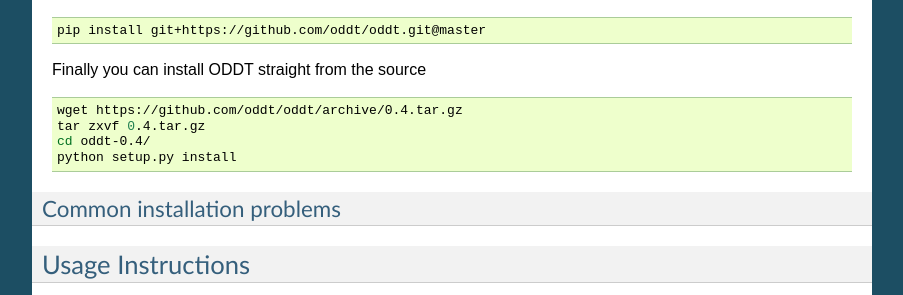
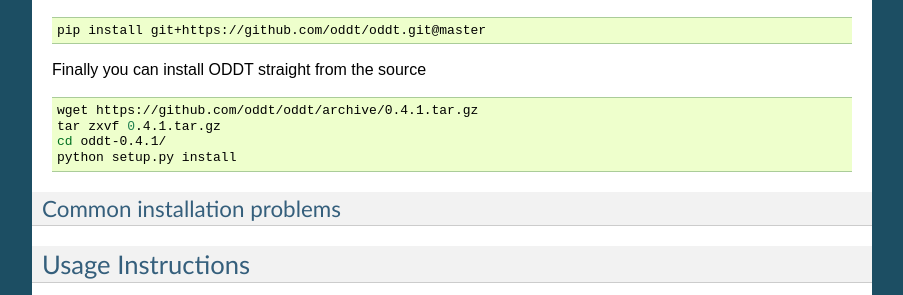
Before and after one commit to oddt/oddt, a Sphinx documentation site: the page built from docs/index.rst, in a window 1280 px wide and 900 px high, scrolled down 876 px. Shown: the part 157-452 px from the top of the window, without its empty margins (198-1101 px from the left). Built offline with Sphinx 7.4.7, drawn with Linux system fonts in a browser that asks for light colours; pages that are not in the unit, such as notebooks, are missing from menus; some of the changed text lies outside the part shown.

```diff
--- a/docs/index.rst
+++ b/docs/index.rst
@@ -40,9 +40,9 @@ Finally you can install ODDT straight from the source
 
 .. code-block:: bash
 
-    wget https://github.com/oddt/oddt/archive/0.4.tar.gz
-    tar zxvf 0.4.tar.gz
-    cd oddt-0.4/
+    wget https://github.com/oddt/oddt/archive/0.4.1.tar.gz
+    tar zxvf 0.4.1.tar.gz
+    cd oddt-0.4.1/
     python setup.py install
 
 Common installation problems
--- a/oddt/__init__.py
+++ b/oddt/__init__.py
@@ -50,7 +50,7 @@ else:
 def get_version():
     home = os.path.dirname(__file__)
     git_v = None
-    v = '0.4'
+    v = '0.4.1'
     if os.path.isdir(home + '/../.git'):
         try:
             git_v = str(subprocess.check_output(['git',
```
Also changed, not shown: CHANGELOG.md (+4 -0 lines).
